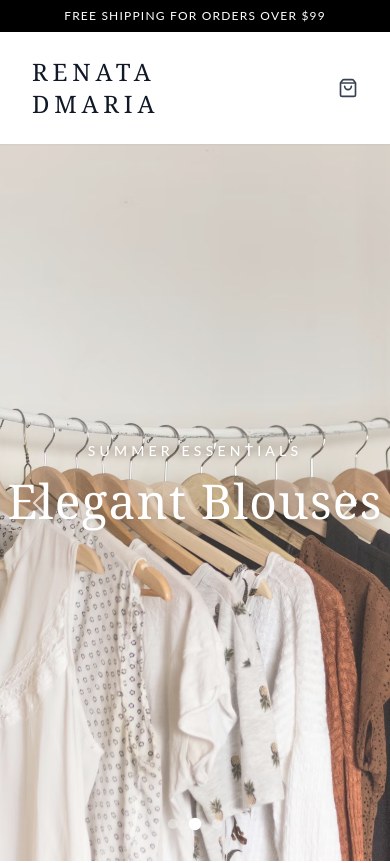
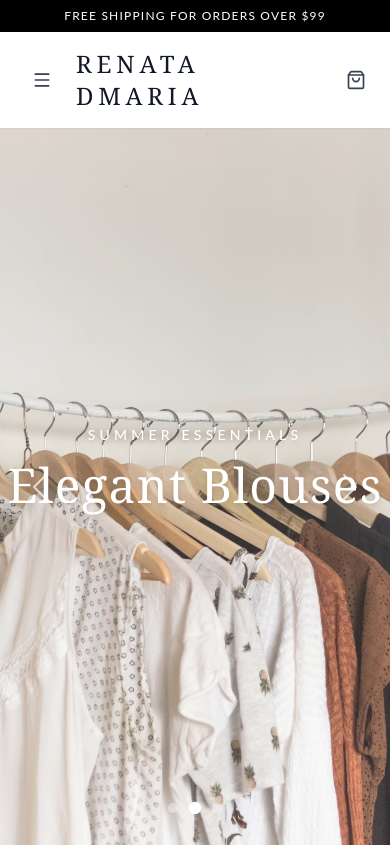
Before and after one commit to MatheusPaternez/renata-dmaria-ecommerce-website, a React (Vite) app: page / in a window 390 px wide. Shown: the top 863 px of the page. Built offline with nearby package versions, Linux system fonts and the light colour scheme.

Commit message:
Fix cart view responsiveness

```diff
--- a/src/components/CartView.jsx
+++ b/src/components/CartView.jsx
@@ -42,7 +42,7 @@ const CartView = () => {
                   initial={{ opacity: 0, x: -20 }}
                   animate={{ opacity: 1, x: 0 }}
                   exit={{ opacity: 0, x: 20 }}
-                  className="flex gap-6 bg-gray-50 p-6 rounded-lg items-start"
+                  className="flex flex-col sm:flex-row gap-4 sm:gap-6 bg-gray-50 p-4 sm:p-6 rounded-lg items-start"
                 >
                   {/* Product Image */}
                   <div className="w-24 h-24 bg-gray-200 rounded-lg overflow-hidden flex-shrink-0">
@@ -54,7 +54,7 @@ const CartView = () => {
                   </div>
 
                   {/* Product Details */}
-                  <div className="flex-1">
+                  <div className="flex-1 min-w-0 mt-2 sm:mt-0">
                     <h3 className="font-medium text-gray-900 mb-1">{item.name}</h3>
                     <p className="text-sm text-gray-600 mb-3">{item.category}</p>
                     <p className="text-lg font-semibold text-gray-900">
@@ -63,7 +63,7 @@ const CartView = () => {
                   </div>
 
                   {/* Quantity */}
-                  <div className="flex items-center gap-3">
+                  <div className="flex items-center gap-3 mt-3 sm:mt-0 sm:mx-4 flex-shrink-0">
                     <button
                       onClick={() => updateQuantity(item.id, item.qty - 1)}
                       className="p-1 hover:bg-gray-200 rounded transition-colors"
@@ -80,7 +80,7 @@ const CartView = () => {
                   </div>
 
                   {/* Item Total */}
-                  <div className="text-right">
+                  <div className="text-right mt-3 sm:mt-0 flex-shrink-0">
                     <p className="font-semibold text-gray-900 mb-3">
                       ${(item.price * item.qty).toFixed(2)}
                     </p>
--- a/src/components/Header.jsx
+++ b/src/components/Header.jsx
@@ -1,10 +1,11 @@
-import React from 'react';
+import React, { useState } from 'react';
 import { Link } from 'react-router-dom';
-import { ShoppingBag } from 'lucide-react';
+import { ShoppingBag, Menu, X } from 'lucide-react';
 import { motion } from 'framer-motion';
 import { useCart } from '../context/CartContext';
 
 const Header = () => {
+    const [mobileOpen, setMobileOpen] = useState(false);
     const navLinks = [
         { name: 'Dresses', path: '/dresses' },
         { name: 'Blouses', path: '/blouses' },
@@ -17,16 +18,24 @@ const Header = () => {
     const totalItems = cart.reduce((acc, item) => acc + item.qty, 0);
 
     return (
-        <header className="w-full flex flex-col font-sans">
+        <header className="w-full flex flex-col font-sans relative">
             {/* Top Bar */}
             <div className="bg-black text-white text-xs py-2 text-center tracking-widest uppercase">
                 Free shipping for orders over $99
             </div>
 
             {/* Main Navigation */}
-            <nav className="flex items-center justify-between px-8 py-6 bg-white shadow-sm relative z-50">
-                {/* Logo */}
-                <div className="flex-1">
+            <nav className="flex items-center justify-between px-6 md:px-8 py-4 bg-white shadow-sm z-50">
+                <div className="flex-1 flex items-center gap-4">
+                    <button
+                        onClick={() => setMobileOpen(prev => !prev)}
+                        className="md:hidden p-2 rounded-md text-gray-700 hover:bg-gray-100"
+                        aria-label="Open menu"
+                        aria-expanded={mobileOpen}
+                    >
+                        {mobileOpen ? <X size={20} /> : <Menu size={20} />}
+                    </button>
+
                     <Link to="/">
                         <h1 className="text-2xl tracking-[0.2em] font-serif uppercase text-gray-900">
                             Renata Dmaria
@@ -62,6 +71,34 @@ const Header = () => {
                     </Link>
                 </div>
             </nav>
+
+            {/* Mobile menu panel */}
+            {mobileOpen && (
+                <div className="md:hidden absolute top-full left-0 right-0 bg-white shadow-md z-40">
+                    <ul className="flex flex-col divide-y">
+                        {navLinks.map(link => (
+                            <li key={link.name} className="px-6 py-4">
+                                <Link
+                                    to={link.path}
+                                    onClick={() => setMobileOpen(false)}
+                                    className="block text-gray-700 uppercase tracking-wide text-sm"
+                                >
+                                    {link.name}
+                                </Link>
+                            </li>
+                        ))}
+                        <li className="px-6 py-4">
+                            <Link
+                                to="/cart"
+                                onClick={() => setMobileOpen(false)}
+                                className="block text-gray-700 uppercase tracking-wide text-sm"
+                            >
+                                Cart ({totalItems})
+                            </Link>
+                        </li>
+                    </ul>
+                </div>
+            )}
         </header>
     );
 };
```
